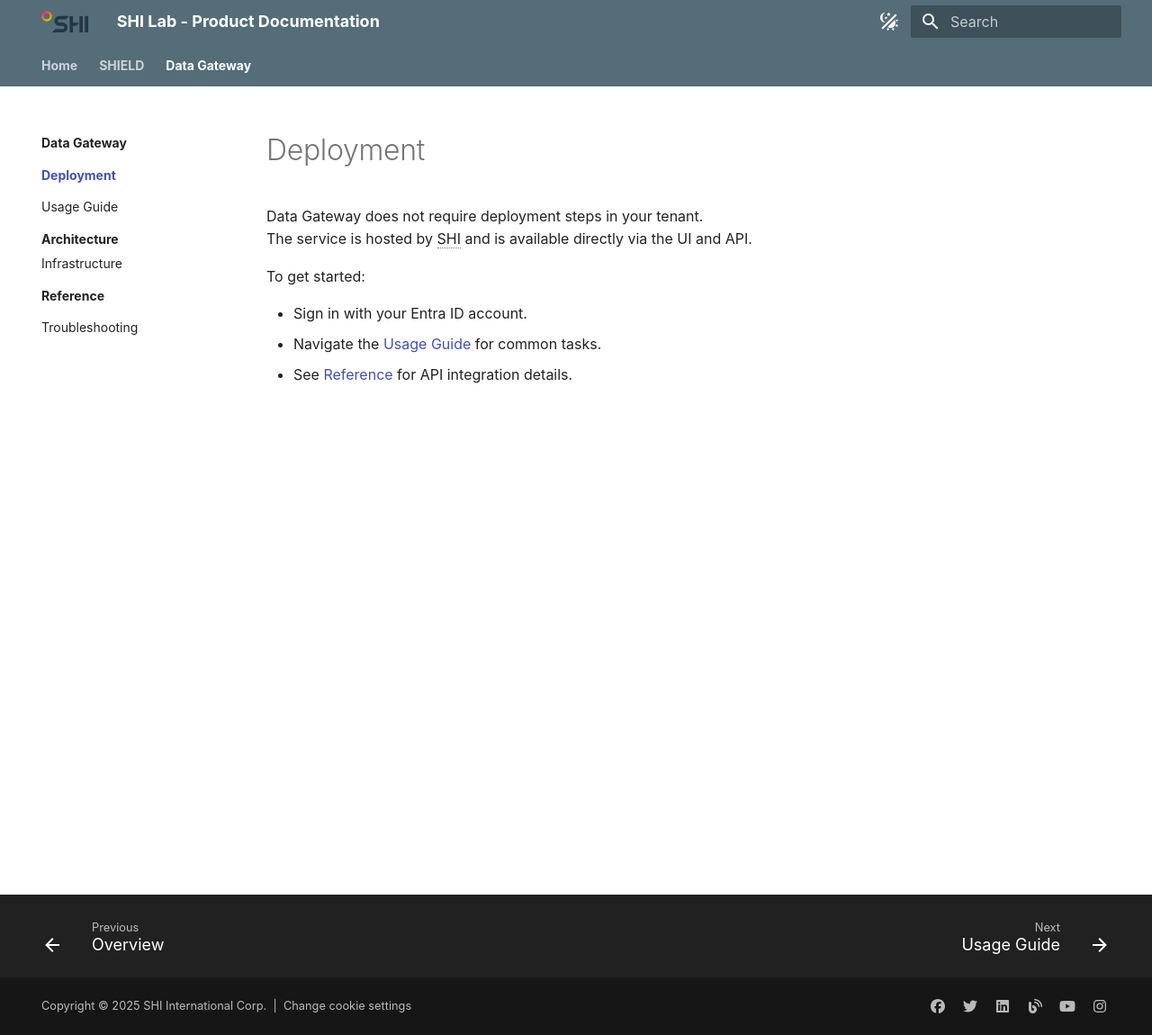
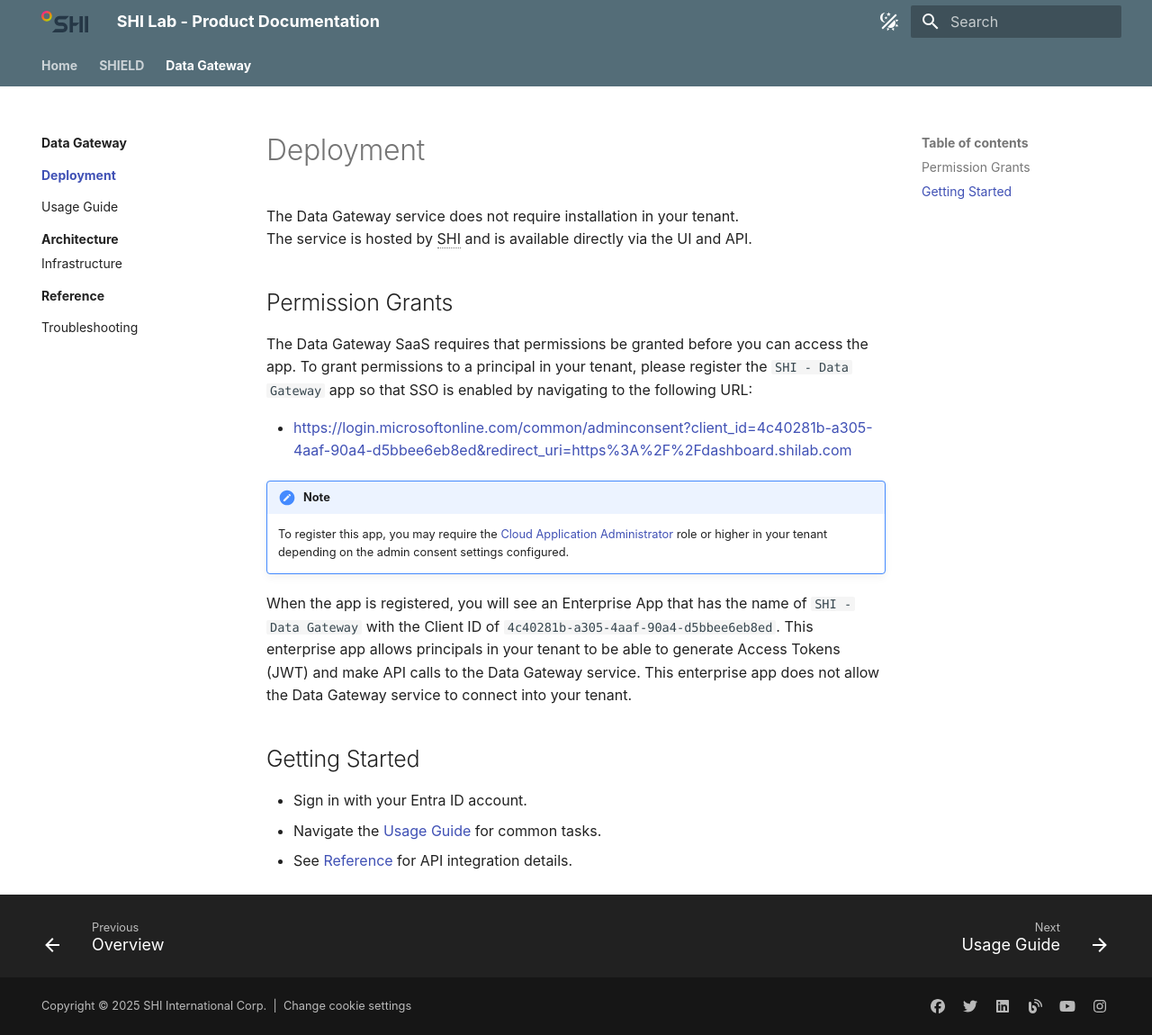
Before and after one commit to Software-Hardware-Integration-Lab/Documentation, an MkDocs documentation site: the page built from docs/Data-Gateway/Deployment/index.md, in a window 1280 px wide and 1150 px high. Shown: the whole window at 90% size. Built offline with MkDocs 1.6.1 and Material for MkDocs 9.7.7, drawn with Linux system fonts in a browser that asks for light colours; plug-ins that fetch from the network failed and are left out.

Commit message:
Deployment Wording
Add steps for the Enterprise App registration process.

```diff
--- a/docs/Data-Gateway/Deployment/index.md
+++ b/docs/Data-Gateway/Deployment/index.md
@@ -1,9 +1,23 @@
 # Deployment
 
-Data Gateway does not require deployment steps in your tenant.
+The Data Gateway service does not require installation in your tenant.
 The service is hosted by SHI and is available directly via the UI and API.
 
-To get started:
+## Permission Grants
+
+The Data Gateway SaaS requires that permissions be granted before you can access the app.
+To grant permissions to a principal in your tenant, please register the `SHI - Data Gateway` app so that SSO is enabled by navigating to the following URL:
+
+- <https://login.microsoftonline.com/common/adminconsent?client_id=4c40281b-a305-4aaf-90a4-d5bbee6eb8ed&redirect_uri=https%3A%2F%2Fdashboard.shilab.com>
+
+!!! note
+    To register this app, you may require the [Cloud Application Administrator](https://learn.microsoft.com/en-us/entra/identity/role-based-access-control/permissions-reference#cloud-application-administrator) role or higher in your tenant depending on the admin consent settings configured.
+
+When the app is registered, you will see an Enterprise App that has the name of `SHI - Data Gateway` with the Client ID of `4c40281b-a305-4aaf-90a4-d5bbee6eb8ed`.
+This enterprise app allows principals in your tenant to be able to generate Access Tokens (JWT) and make API calls to the Data Gateway service.
+This enterprise app does not allow the Data Gateway service to connect into your tenant.
+
+## Getting Started
 
 - Sign in with your Entra ID account.
 - Navigate the [Usage Guide](../Usage-Guide/index.md) for common tasks.
```
